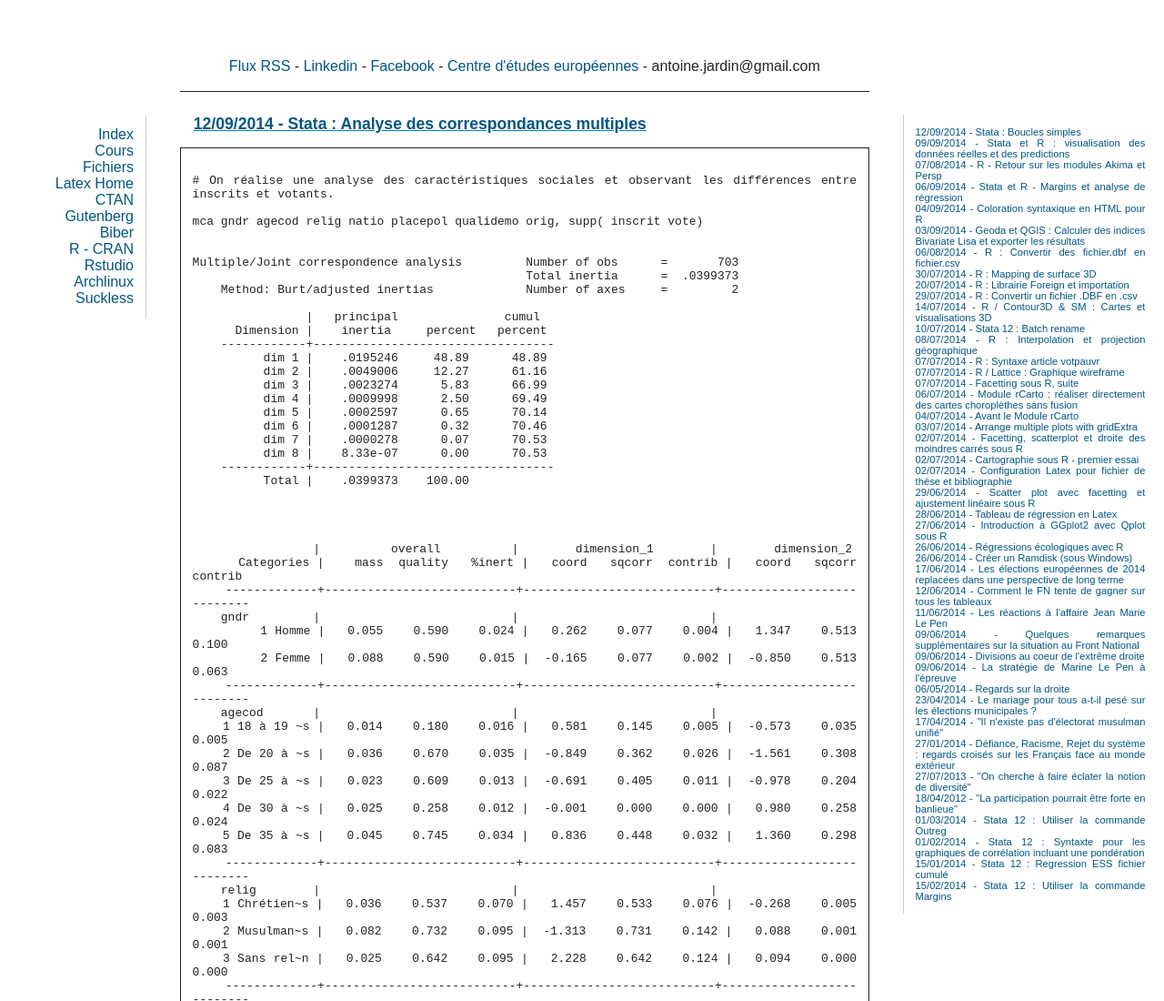
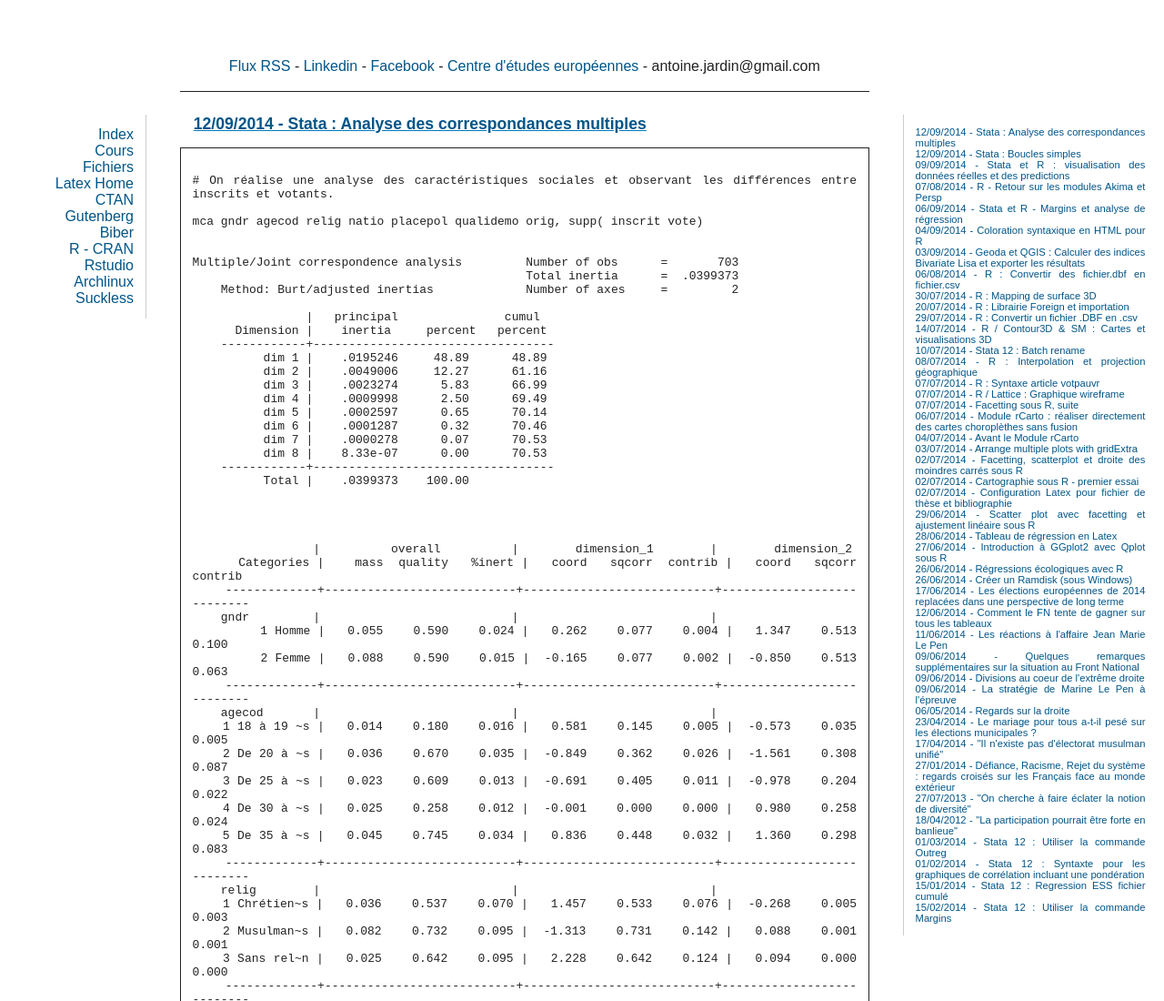
Before and after one commit to antoinejardin/blog, a plain HTML site: page index.html in a window 1280 px wide. Shown: the top 1100 px of the page at 91% size. Drawn offline with Linux system fonts and the light colour scheme.

Commit message:
Update index.html

```diff
--- a/index.html
+++ b/index.html
@@ -33,6 +33,7 @@
 
 <div id="history">
 <ul>
+<li><a href="#130914">12/09/2014 - Stata : Analyse des correspondances multiples</a></li>
 <li><a href="#120914">12/09/2014 - Stata : Boucles simples</a></li>
 <li><a href="#090914">09/09/2014 - Stata et R : visualisation des données réelles et des predictions</a></li>
 <li><a href="#070914">07/08/2014 - R - Retour sur les modules Akima et Persp</a></li>
```
